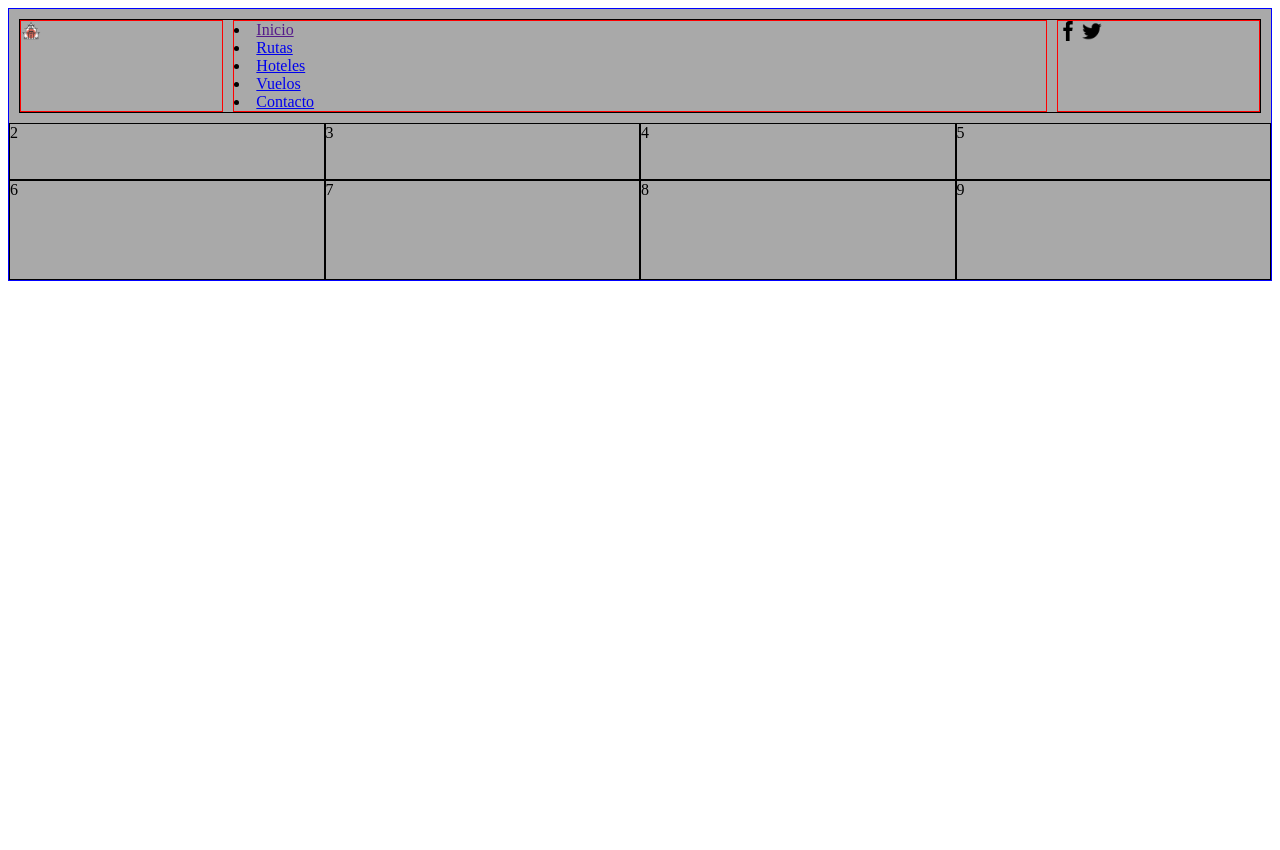
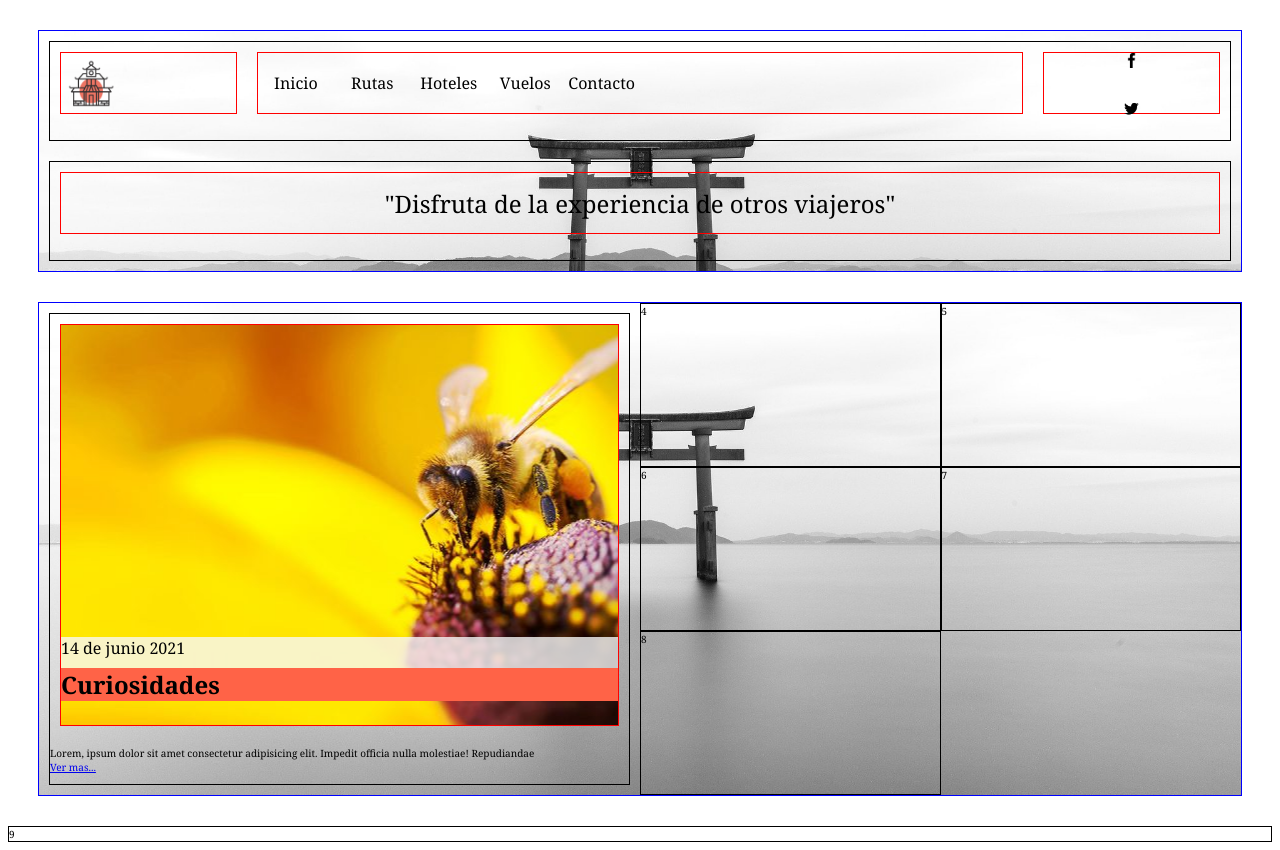
Before and after one commit to HenryArtR/flex-box, a plain HTML site: page grid-layout/index.html in a window 1280 px wide. Before the commit the page ends 800 px from the top, so only its background shows below. Drawn offline with Linux system fonts and the light colour scheme.

Commit message:
imagen en section añadida

```diff
--- a/grid-layout/index.html
+++ b/grid-layout/index.html
@@ -7,30 +7,53 @@
     <link rel="stylesheet" href="/grid-layout/styles.css">
 </head>
 <body>
-    <main>
+    <header class="fondo">
         <div class="Box Box1">
             <div class="box box1">
                 <a href="/index.html"><img src="img/logo.png" alt=""></a>
             </div>
-            <div class="box">
+            <div class="box box2">
                 <li><a href="">Inicio</a> </li>
                 <li><a href="#">Rutas</a></li>
                 <li><a href="#">Hoteles</a></li>
                 <li><a href="#">Vuelos</a></li>
                 <li><a href="#">Contacto</a></li>
             </div>
-            <div class="box">
+            <div class="box box3">
                 <a href="https://www.facebook.com/"><img src="img/facebook.png" alt="logoface"></a>
                 <a href="https://twitter.com/?lang=es"><img src="img/twiter.png" alt="logotwiter"></a>
             </div>
         </div>
-        <div class="Box">2</div>
-        <div class="Box">3</div>
+
+        <div class="Box Box2">
+            <div class="box box4">"Disfruta de la experiencia de otros viajeros"</div>
+        </div>
+    </header>
+
+    <section>
+
+        <div class="Box Box3">
+            <div class="box box5">
+                <span class="span">14 de junio 2021</span>
+                <h3 class="title">Curiosidades</h3>
+            </div>
+            <p>
+                Lorem, ipsum dolor sit amet consectetur adipisicing elit. Impedit officia nulla molestiae!
+                Repudiandae
+                <br>
+
+                <a href="#">Ver mas...</a>
+            </p>
+        </div>
+
         <div class="Box">4</div>
         <div class="Box">5</div>
         <div class="Box">6</div>
         <div class="Box">7</div>
         <div class="Box">8</div>
+    </section>
+
+
         <div class="Box">9</div>
 
 
--- a/grid-layout/styles.css
+++ b/grid-layout/styles.css
@@ -1,25 +1,136 @@
-main{
+body{
+    font-family: Georgia, 'Times New Roman', Times, serif;
+    font-size: 10px;
+}
+/* Header */
+header{
     display: grid;
     grid-template-columns: repeat(4,1fr);
-    grid-template-rows: repeat(3,1fr);
     grid-auto-rows: minmax(100px,auto);
+    height: 240px;
     background: darkgray;
     border: 1px solid blue;
+    list-style: none;
+    background: url(img/fons\ capçalera.jpg) center fixed;
+    background-size: 100%;
+    background-position-y: -290px;
+    margin: 30px;
 }
+
 .Box{
     border: 1px solid black;
 }
+
 .Box1{
     display: grid;
     grid-template-columns: 1fr 4fr 1fr;
     grid-column: 1/5;
-    grid-row: 1/3;
-    gap: 10px;
     margin: 10px;
 }
-a img{
-    width: 10%;
+.Box2{
+    display: grid;
+    grid-template-columns: 1fr;
+    grid-template-rows: auto;
+    grid-column: 1/5;
+    grid-row:2/3;
+    margin: 10px;
+
 }
 .box{
     border: 1px solid red;
+    height: 60px;
+    margin: 10px;
 }
+.box1 a img{
+    margin: 5px;
+    height: 50px;
+    width: 50px;
+}
+.box2{
+    display: grid;
+    grid-template-columns: 10% 10% 10% 10% 10%;
+    justify-content: left;
+    justify-items: center;
+    align-items: center;
+    margin: 10px;
+}
+.box2 li a{
+    color: black;
+    font-size: 1rem;
+    text-decoration: none;
+}
+.box3{
+    display: grid;
+    grid-template-columns: 1fr;
+    grid-row: 10px;
+    justify-items: center;
+    margin: 10px;
+    gap: 30px;
+}
+.box3 a img{
+    width: 15px;
+}
+.box4{
+    display: grid;
+    grid-template-columns: 1fr;
+    grid-template-rows: 1fr;
+    text-align: center;
+    align-items: center;
+    font-size: 1.5rem;
+
+}
+
+/* Section */
+
+section{
+    display: grid;
+    grid-template-columns: repeat(4,1fr);
+    grid-auto-rows: minmax(100px,auto);
+    background: darkgray;
+    border: 1px solid blue;
+    list-style: none;
+    background: url(img/fons\ capçalera.jpg) center fixed;
+    background-size: 100%;
+    background-position-y: -290px;
+    margin: 30px;
+}
+.Box3{
+    display: grid;
+    grid-row: 1/4;
+    grid-column: 1/3;
+    height: auto;
+    margin: 10px;
+}
+.box5{
+    display: grid;
+    grid-template-columns: 1fr 1fr 1fr;
+    grid-template-rows: 1fr 1fr 1fr;
+    grid-row: 1/5;
+    background: url(img/abeja.jpg) center;
+    height: 400px;
+    justify-content: space-between;
+    border: 1px solid red;
+    margin: 10px;
+}
+.box5 span{
+    background-color: rgba(248, 248, 248, 0.8);
+    display: grid;
+    grid-column: 1/ span 4;
+    grid-row: 4/ span 3;
+    font-size: 1rem;
+
+}
+.box5 h3{
+    display: grid;
+    grid-column: 1/4;
+    grid-row: 5/ span 3;
+    background: tomato;
+    font-size: 1.5rem;
+
+}
+.box5 p{
+    display: grid;
+    justify-content: center;
+    grid-column: 1/4;
+    grid-row: 2/3;
+}
```
Also changed, not shown: index.html (+1 -1 lines).
